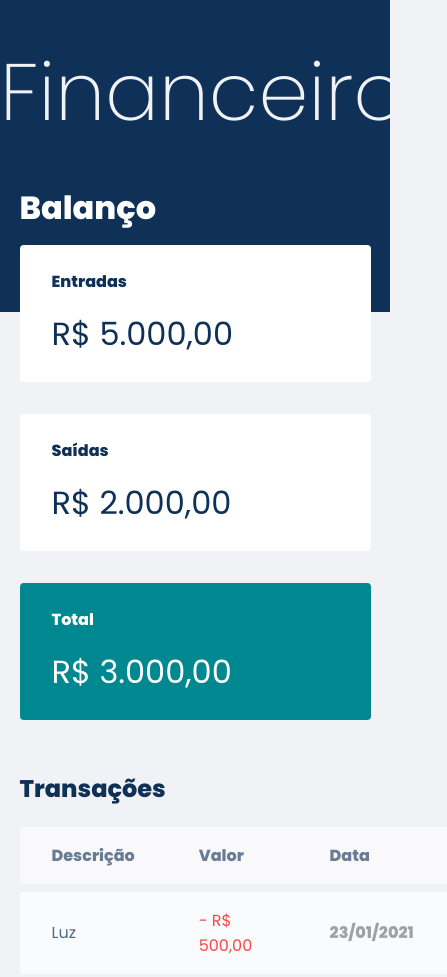
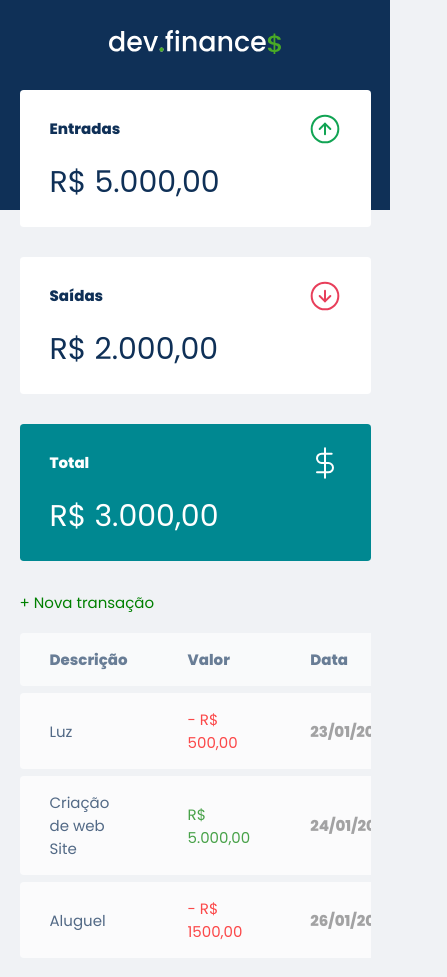
Before and after one commit to VambasterCosta/maratona-dicovery, a plain HTML site: page index.html in a window 390 px wide. Shown: the top 977 px of the page, 447 px wide, since content can reach past the window. Drawn offline with Linux system fonts and the light colour scheme.

Commit message:
Adicionando imagens e responsividade ao projeto

```diff
--- a/index.html
+++ b/index.html
@@ -13,33 +13,44 @@
 
 <body>
     <header>
-        <h1 id="logo">Financeiro</h1>
+        <img src="./assets/logo.svg" alt="Logo Financeiro">
     </header>
     <main class="container">
         <section id="balance">
-            <h2>Balanço</h2>
+            <h2 class="sr-only">Balanço</h2>
             <div class="card">
-                <h3>Entradas</h3>
+                <h3>
+                    <span>Entradas</span>
+                    <img src="./assets/income.svg" alt="Imagem de Entradas" />
+                </h3>
                 <p>R$ 5.000,00</p>
+
             </div>
             <div class="card">
-                <h3>Saídas</h3>
+                <h3>
+                    <span>Saídas</span>
+                    <img src="./assets/expense.svg" alt="Imagem de Saídas" />
+                </h3>
                 <p>R$ 2.000,00</p>
             </div>
             <div class="card total">
-                <h3>Total</h3>
+                <h3>
+                    <span>Total</span>
+                    <img src="./assets/total.svg" alt="Imagem de Total" />
+                </h3>
                 <p>R$ 3.000,00</p>
             </div>
         </section>
         <section id="transaction">
-            <h2>Transações</h2>
-
+            <h2 class="sr-only">Transações</h2>
+            <a href="#" class="button new">+ Nova transação</a>
             <table id="data-table">
                 <thead>
                     <tr>
                         <th>Descrição</th>
                         <th>Valor</th>
                         <th>Data</th>
+                        <th>Ação</th>
                     </tr>
                 </thead>
                 <tbody>
@@ -47,16 +58,19 @@
                         <td class="description">Luz</td>
                         <td class="expense">- R$ 500,00</td>
                         <td class="date">23/01/2021</td>
+                        <td> <img src="./assets/minus.svg" alt="Remover transação" /></td>
                     </tr>
                     <tr>
                         <td class="description">Criação de web Site</td>
                         <td class="income">R$ 5.000,00</td>
                         <td class="date"> 24/01/2021</td>
+                        <td> <img src="./assets/minus.svg" alt="Remover transação" /></td>
                     </tr>
                     <tr>
                         <td class="description">Aluguel</td>
                         <td class="expense">- R$ 1500,00</td>
                         <td class="date">26/01/2021</td>
+                        <td> <img src="./assets/minus.svg" alt="Remover transação" /></td>
                     </tr>
                 </tbody>
             </table>
--- a/style.css
+++ b/style.css
@@ -8,16 +8,35 @@
     box-sizing: border-box;
 }
 
+html{
+    font-size:  93.75%;
+}
+
+
 body{
     background: #f0f2f5;
     font-family: 'Poppins', sans-serif;
 }
+
 
 h2{
     margin-top: 3.2rem;
     margin-bottom: 0.8rem;
     color:var(--color-dark-blue);
     font-weight: 600 ;
+}
+
+.sr-only{
+    position: absolute;
+    width: 1px;
+    height: 1px;
+    padding: 0;
+    margin: -1px;
+    overflow: hidden;
+    clip: rect(0,0,0,0);
+    white-space: nowrap;
+    border-width: 0;
+
 }
 
 header{
@@ -38,6 +57,23 @@ header{
     margin: auto ;
 }
 
+/*Links e botões*/
+
+a{
+    color: green;
+    text-decoration: none;
+}
+
+a:hover{
+    color: #008891;
+}
+
+.button.new{
+    display: inline-block;
+    margin-bottom: .8rem;
+}
+
+
 /*Balance*/
 
 
@@ -45,6 +81,7 @@ header{
     margin-top: -8rem;
 
 }
+
 #balance h2{
     color: white;
     font-size: 2rem;
@@ -63,6 +100,9 @@ header{
 .card h3{
     font-weight: 600;
     font-size: 1rem;
+    display: flex;
+    align-items: center;
+    justify-content: space-between;
 }
 
 .card p{
@@ -77,10 +117,17 @@ header{
     color:white;
 }
 
+#transaction {
+    display: block;
+    width: 100%;
+    overflow-x: auto;
+}
+
 #data-table{
     width: 100%;
     border-spacing: 0rem 0.5rem;
 
+    overflow-x: auto;
 
 }
 
@@ -100,6 +147,7 @@ header{
     padding: 1rem 2rem ;
 
 }
+
 #data-table tbody tr{
     opacity:0.7;
 
@@ -132,8 +180,11 @@ header{
 
 
 
-
-
+#data-table thead tr th:last-child,
+#data-table tbody tr td:last-child{
+   border-radius:  0 0.25rem  0.25rem 0;
+   text-align: center;
+}
 
 /*Footer*/
 
@@ -141,3 +192,18 @@ footer{
     text-align: center;
     padding: 5rem;
 }
+
+
+/*Responsive*/
+
+@media (min-width: 800px) {
+    html {
+        font-size: 87.5%;
+    }
+
+    #balance {
+        display: grid;
+        grid-template-columns: repeat(3, 1fr);
+        gap: 2rem;
+    }
+}
```
Also changed, not shown: assets/expense.svg (added), assets/income.svg (added), assets/logo.png (added), assets/logo.svg (added), assets/minus.svg (added), assets/plus.svg (added), assets/total.svg (added).
